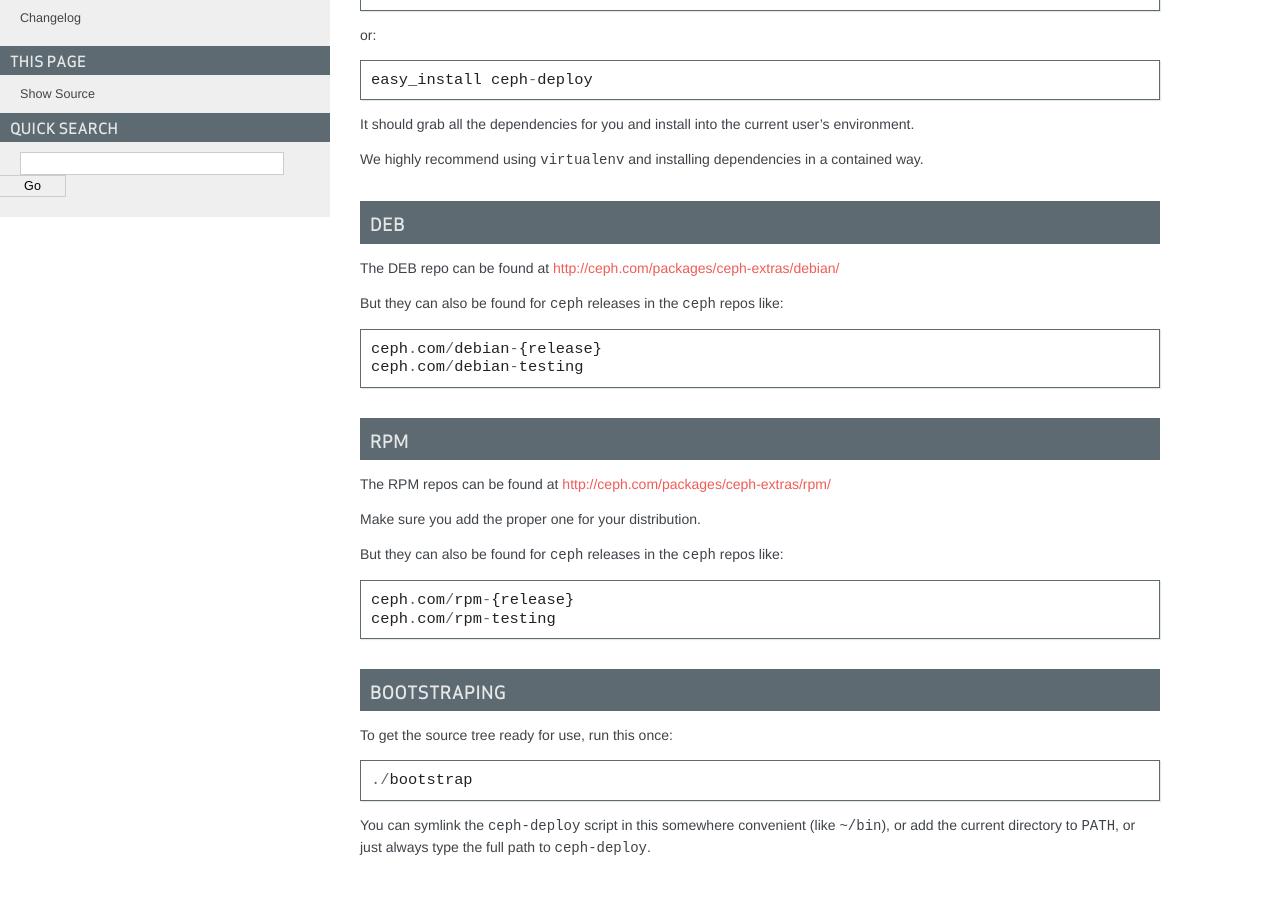
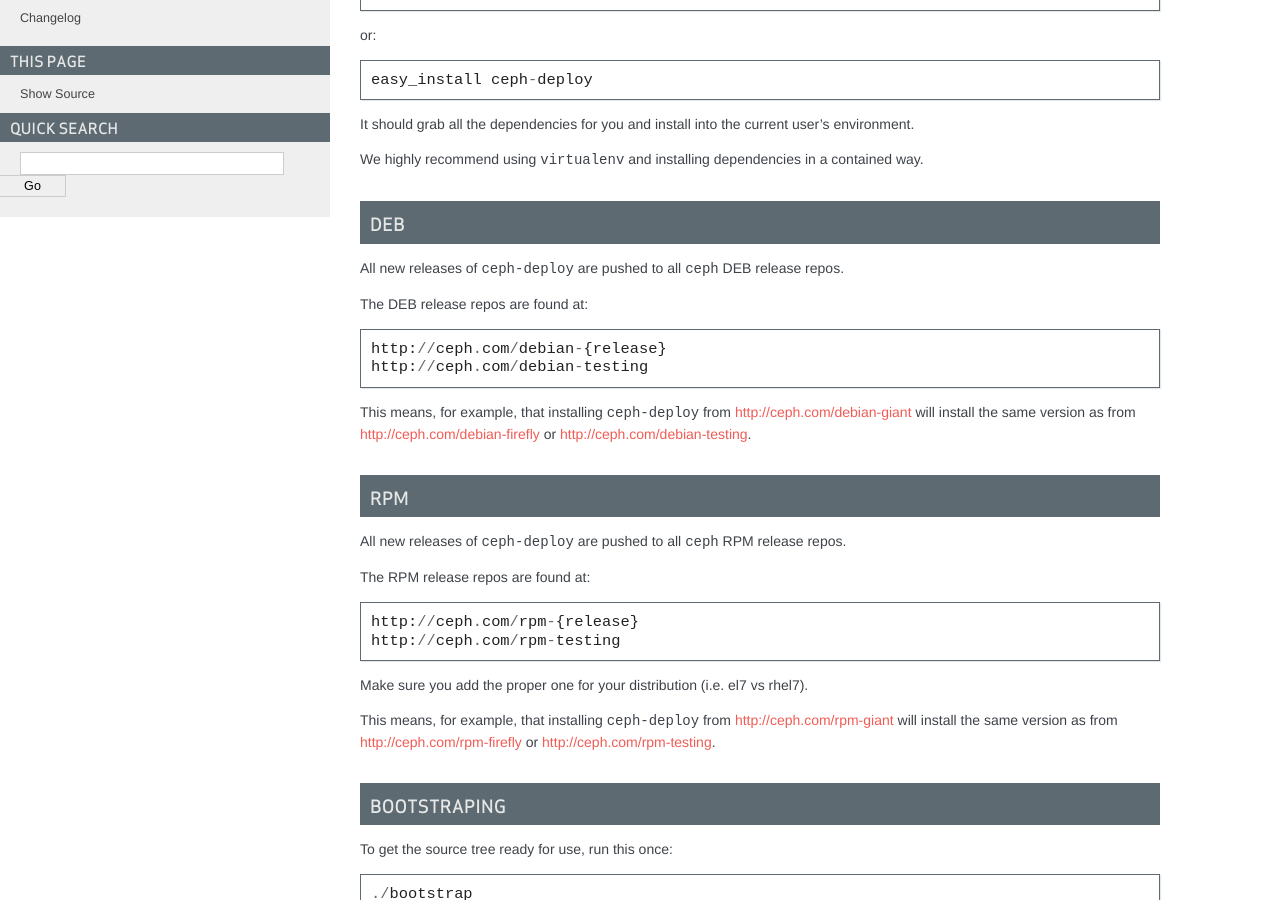
Before and after one commit to ceph/ceph-deploy, a Sphinx documentation site: the page built from docs/source/index.rst, in a window 1280 px wide and 900 px high, scrolled down 685 px. Built offline with Sphinx 7.4.7, drawn with Linux system fonts in a browser that asks for light colours.

Commit message:
doc: clarify ceph-deploy package locations
README and rst docs were out of sync

Clarify wording in both.

Signed-off-by: Travis Rhoden <trhoden@redhat.com>

```diff
--- a/docs/source/index.rst
+++ b/docs/source/index.rst
@@ -50,24 +50,33 @@ a contained way.
 
 DEB
 ---
-The DEB repo can be found at http://ceph.com/packages/ceph-extras/debian/
+All new releases of ``ceph-deploy`` are pushed to all ``ceph`` DEB release
+repos.
 
-But they can also be found for ``ceph`` releases in the ``ceph`` repos like::
+The DEB release repos are found at::
 
-     ceph.com/debian-{release}
-     ceph.com/debian-testing
+     http://ceph.com/debian-{release}
+     http://ceph.com/debian-testing
+
+This means, for example, that installing ``ceph-deploy`` from
+http://ceph.com/debian-giant will install the same version as from
+http://ceph.com/debian-firefly or http://ceph.com/debian-testing.
 
 RPM
 ---
-The RPM repos can be found at http://ceph.com/packages/ceph-extras/rpm/
+All new releases of ``ceph-deploy`` are pushed to all ``ceph`` RPM release
+repos.
 
-Make sure you add the proper one for your distribution.
+The RPM release repos are found at::
 
-But they can also be found for ``ceph`` releases in the ``ceph`` repos like::
+     http://ceph.com/rpm-{release}
+     http://ceph.com/rpm-testing
 
-     ceph.com/rpm-{release}
-     ceph.com/rpm-testing
+Make sure you add the proper one for your distribution (i.e. el7 vs rhel7).
 
+This means, for example, that installing ``ceph-deploy`` from
+http://ceph.com/rpm-giant will install the same version as from
+http://ceph.com/rpm-firefly or http://ceph.com/rpm-testing.
 
 bootstraping
 ------------
```
Also changed, not shown: README.rst (+15 -11 lines).
